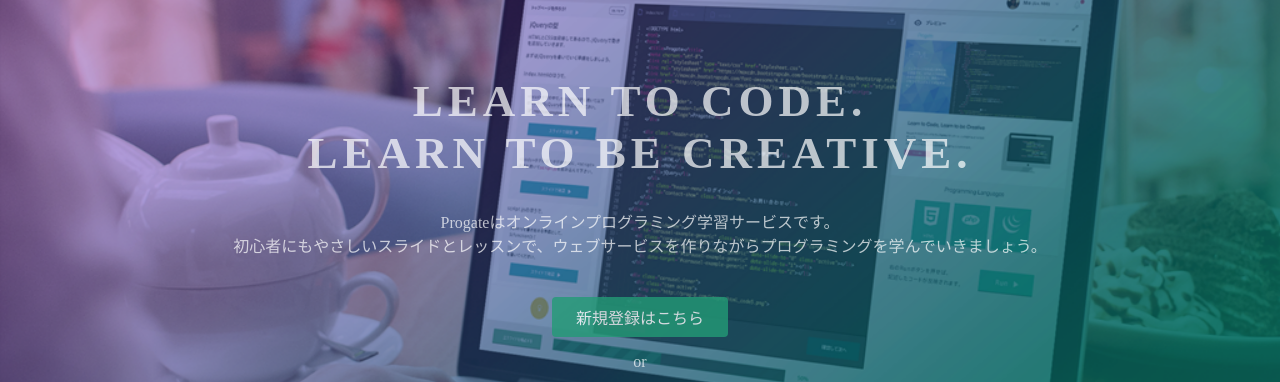
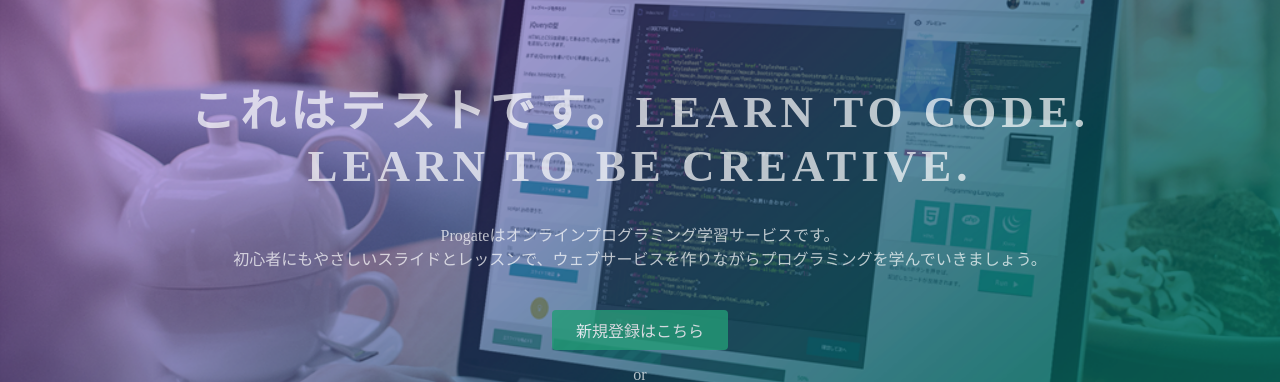
Before and after one commit to vgh3sa/vgh3sa.github.io, a plain HTML site: page index.html in a window 1280 px wide. Shown: the part 135-517 px from the top of the page. Drawn offline with Linux system fonts and the light colour scheme.

Commit message:
Update index.html

```diff
--- a/index.html
+++ b/index.html
@@ -23,7 +23,7 @@
   </header>
   <div class="top-wrapper">
     <div class="container">
-      <h1>LEARN TO CODE.<br>LEARN TO BE CREATIVE.</h1>
+      <h1>これはテストです。LEARN TO CODE.<br>LEARN TO BE CREATIVE.</h1>
       <p>Progateはオンラインプログラミング学習サービスです。<br>初心者にもやさしいスライドとレッスンで、ウェブサービスを作りながらプログラミングを学んでいきましょう。</p>
       <div class="btn-wrapper">
         <a href="#" class="btn signup">新規登録はこちら</a>
```
